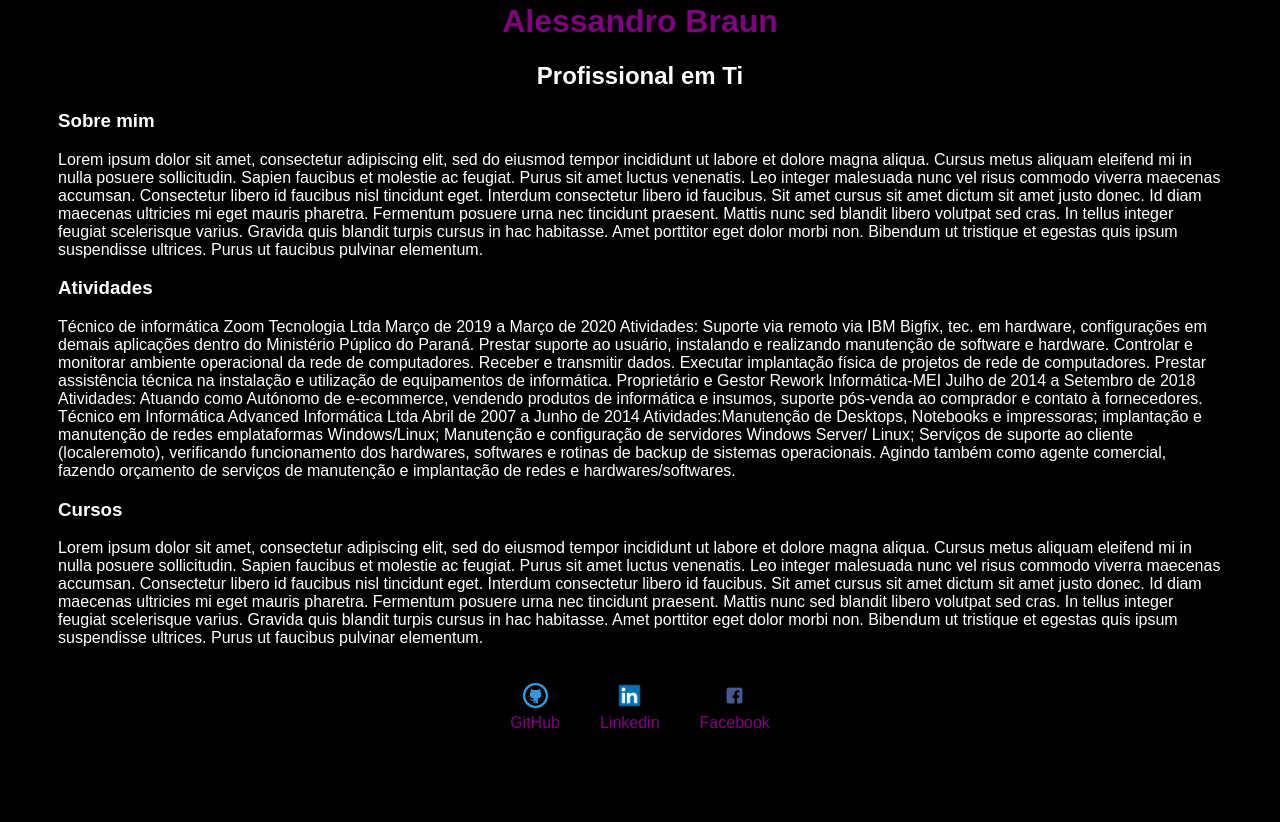
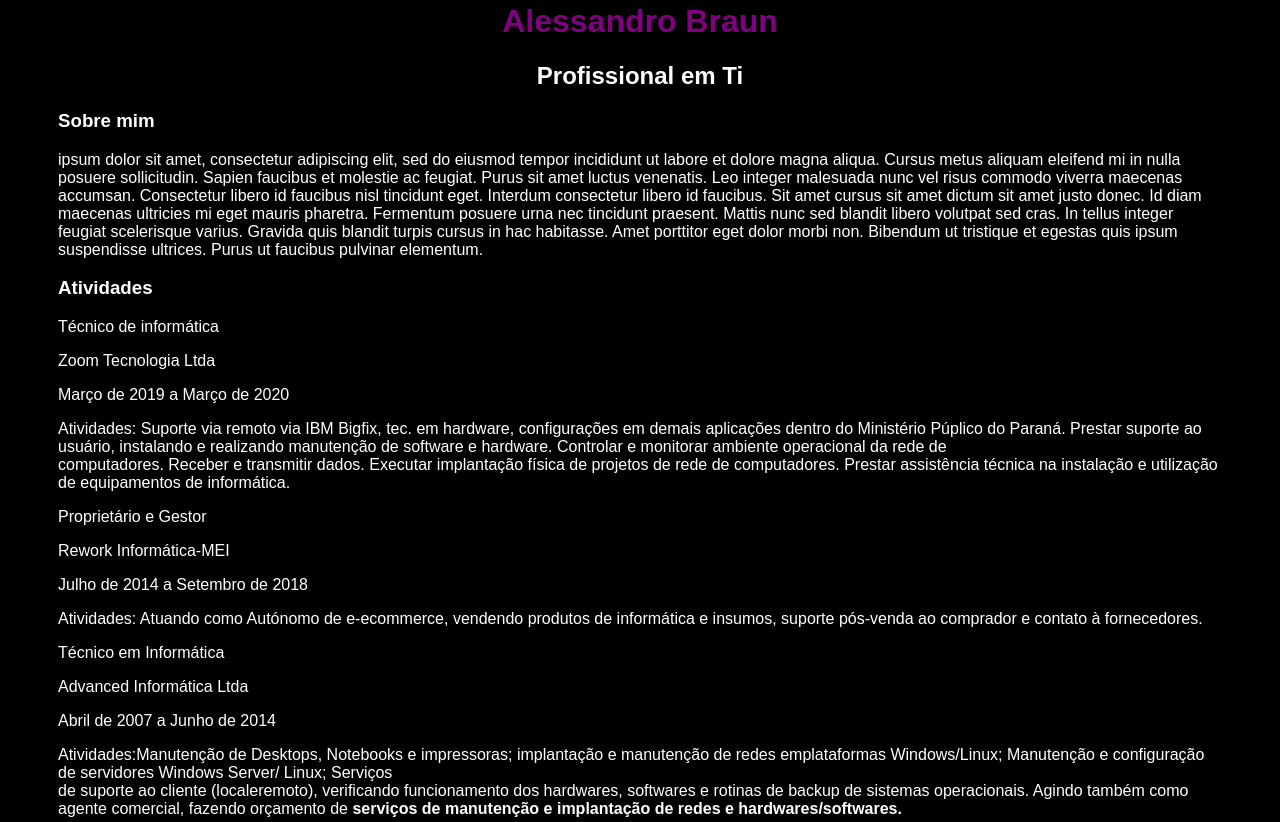
Before and after one commit to abraun79/mypage, a plain HTML site: page index.html in a window 1280 px wide. Shown: the part 264-1086 px from the top of the page. Before the commit the page ends 1040 px from the top, so only its background shows below. Drawn offline with Linux system fonts and the light colour scheme.

Commit message:
Update 09/12/22

```diff
--- a/index.html
+++ b/index.html
@@ -35,7 +35,7 @@
             <section>
                 <h3>Sobre mim</h3>
                 <p>
-                    Lorem ipsum dolor sit amet, consectetur adipiscing elit, sed do eiusmod tempor incididunt ut labore
+                    ipsum dolor sit amet, consectetur adipiscing elit, sed do eiusmod tempor incididunt ut labore
                     et dolore magna
                     aliqua. Cursus metus aliquam eleifend mi in nulla posuere sollicitudin. Sapien faucibus et molestie
                     ac feugiat. Purus
@@ -53,27 +53,27 @@
                 </p>
                 <h3>Atividades</h3>
                 <p>
-                    Técnico de informática
-                    Zoom Tecnologia Ltda
-                    Março de 2019 a Março de 2020
-                    Atividades: Suporte via remoto via IBM Bigfix, tec. em hardware, configurações em demais aplicações
+                    <p>Técnico de informática</p>
+                    <p>Zoom Tecnologia Ltda</p>
+                    <p>Março de 2019 a Março de 2020</p>
+                    <P>Atividades: Suporte via remoto via IBM Bigfix, tec. em hardware, configurações em demais aplicações
                     dentro do Ministério Púplico do Paraná. Prestar suporte ao usuário, instalando e realizando
-                    manutenção de software e hardware. Controlar e monitorar ambiente operacional da rede de
+                    manutenção de software e hardware. Controlar e monitorar ambiente operacional da rede de<br>
                     computadores. Receber e transmitir dados. Executar implantação física de projetos de rede de
-                    computadores. Prestar assistência técnica na instalação e utilização de equipamentos de informática.
-                    Proprietário e Gestor
-                    Rework Informática-MEI
-                    Julho de 2014 a Setembro de 2018
-                    Atividades: Atuando como Autónomo de e-ecommerce, vendendo produtos de informática e insumos,
-                    suporte pós-venda ao comprador e contato à fornecedores.
-                    Técnico em Informática
-                    Advanced Informática Ltda
-                    Abril de 2007 a Junho de 2014
-                    Atividades:Manutenção de Desktops, Notebooks e impressoras; implantação e manutenção de redes
-                    emplataformas Windows/Linux; Manutenção e configuração de servidores Windows Server/ Linux; Serviços
+                    computadores. Prestar assistência técnica na instalação e utilização de equipamentos de informática.</P>
+                    <p>Proprietário e Gestor</p>
+                    <p>Rework Informática-MEI</p>
+                    <p>Julho de 2014 a Setembro de 2018</p>
+                    <p>Atividades: Atuando como Autónomo de e-ecommerce, vendendo produtos de informática e insumos,
+                    suporte pós-venda ao comprador e contato à fornecedores.</p>
+                    <p>Técnico em Informática</p>
+                    <p>Advanced Informática Ltda</p>
+                    <p>Abril de 2007 a Junho de 2014</p>
+                    <p>Atividades:Manutenção de Desktops, Notebooks e impressoras; implantação e manutenção de redes
+                    emplataformas Windows/Linux; Manutenção e configuração de servidores Windows Server/ Linux; Serviços<br>
                     de suporte ao cliente (localeremoto), verificando funcionamento dos hardwares, softwares e rotinas
-                    de backup de sistemas operacionais. Agindo também como agente comercial, fazendo orçamento de
-                    serviços de manutenção e implantação de redes e hardwares/softwares.
+                    de backup de sistemas operacionais. Agindo também como agente comercial, fazendo orçamento de<b>
+                    serviços de manutenção e implantação de redes e hardwares/softwares.</b>
                 </p>
                 <h3>Cursos</h3>
                 <p>
```
